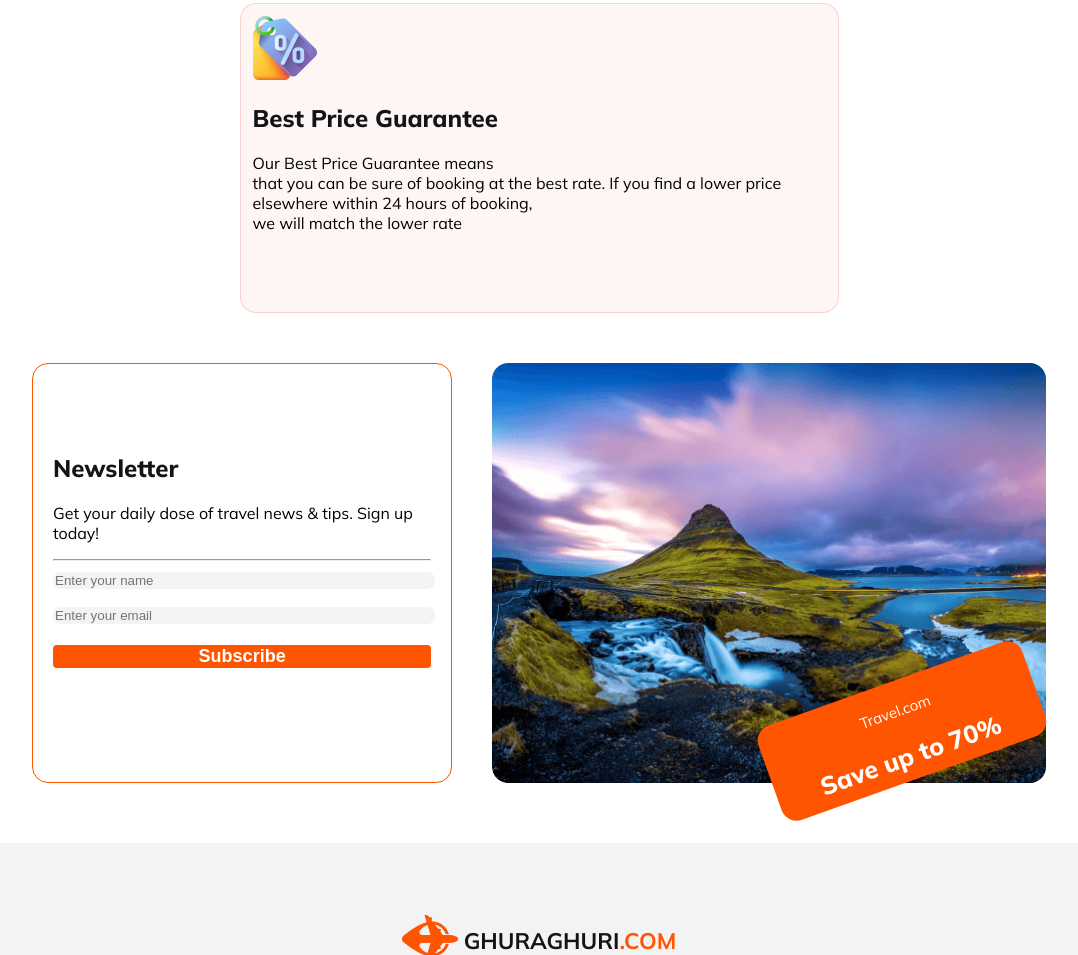
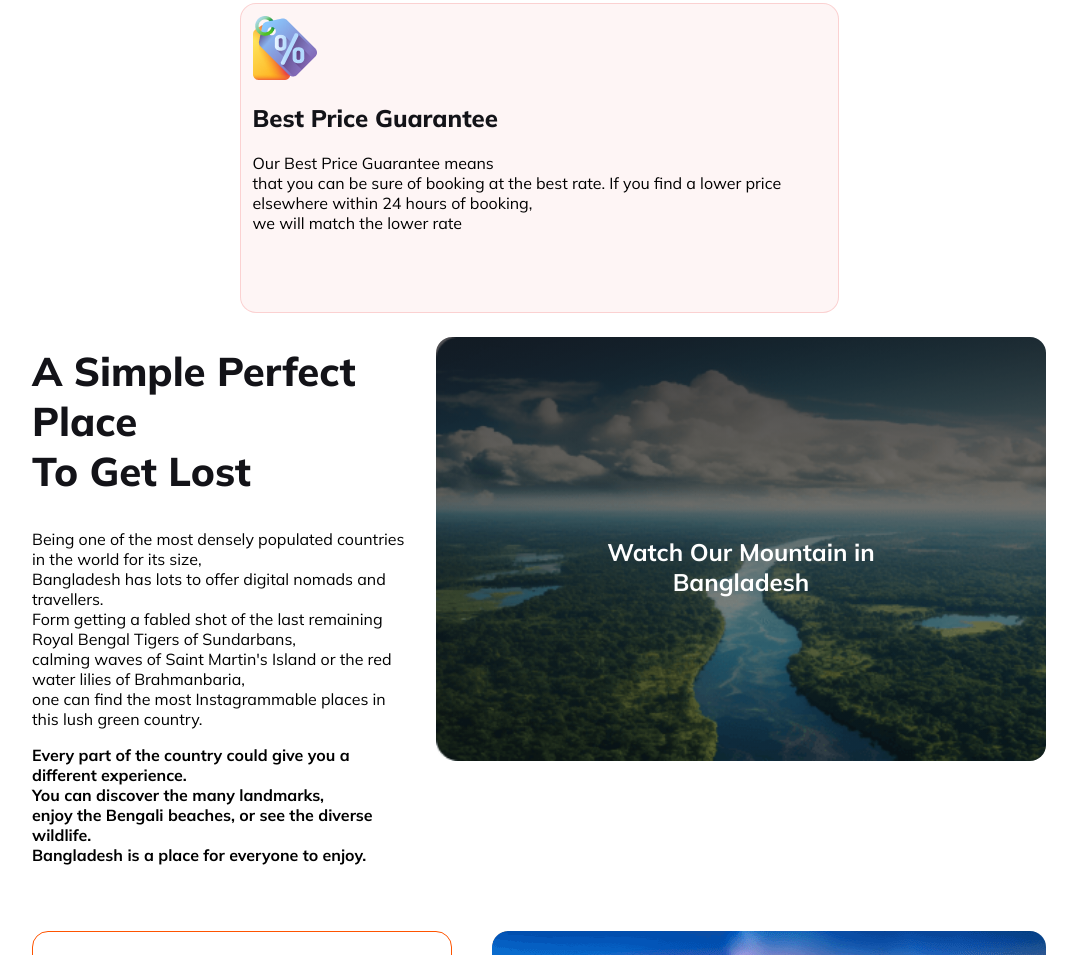
Before and after one commit to jarintasnimsinigdha/travel-task-repo, a plain HTML site: page index.html in a window 1280 px wide. Shown: the part 3084-4039 px from the top of the page, without its empty margins (101-1179 px from the left). Drawn offline with Linux system fonts and the light colour scheme.

Commit message:
optional 1

```diff
--- a/index.html
+++ b/index.html
@@ -191,6 +191,28 @@
 
 
         </section>
+        <section class="get-lost">
+            <div class="lost-text">
+                <h1 class="Tours">A Simple Perfect Place <br> To Get Lost</h1>
+                <p class="list">
+                 Being one of the most densely populated countries in the world
+                 for its size,<br> Bangladesh has lots to offer digital nomads and travellers. <br>
+                 Form getting a fabled shot of the last remaining <br> Royal Bengal Tigers of Sundarbans, <br>
+                 calming waves of Saint Martin's Island or the red water lilies of Brahmanbaria,<br>
+                 one can find the most Instagrammable places in this lush green country.
+                </p>
+                <p>
+                    <b>
+                        Every part of the country could give you a different experience. <br>
+                     You can discover the many landmarks,<br> enjoy the Bengali beaches, or see the diverse wildlife. <br>
+                     Bangladesh is a place for everyone to enjoy. <br>
+                    </b>
+                </p>
+            </div>
+            <div>
+                <p class="mountain"><span class="Watch">Watch Our Mountain in <br> Bangladesh</span></p>
+            </div>
+        </section>
         <section class="full-newspaper">
             <div class="Newsletter">
                 <div>
--- a/styles.css
+++ b/styles.css
@@ -112,17 +112,20 @@ nav ul li a {
         gap: 40px;
     }
 }
-@media screen and (min-width:768px) and (max-width:992px){
+
+@media screen and (min-width:768px) and (max-width:992px) {
     .logo {
         width: 200px;
         height: 80px;
     }
+
     header {
         margin-left: 90px;
         margin-right: 90px;
 
     }
-    .title{
+
+    .title {
         font-size: medium;
     }
 
@@ -138,6 +141,7 @@ nav ul li a {
         background-position: right;
 
     }
+
     .head {
         gap: 10px;
     }
@@ -222,7 +226,9 @@ nav ul li a {
         width: 550px;
 
     }
-    .box,.btn-primary{
+
+    .box,
+    .btn-primary {
         width: 255px;
         height: 52px;
     }
@@ -234,15 +240,18 @@ nav ul li a {
         padding: 16px;
     }
 }
-@media screen and (min-width:768px) and (max-width:992px){
-    .banner{
+
+@media screen and (min-width:768px) and (max-width:992px) {
+    .banner {
         width: 100%;
     }
+
     header {
         margin-left: 90px;
         margin-right: 90px;
 
     }
+
     .buttons {
         width: 287px;
         align-items: center;
@@ -285,7 +294,7 @@ list {
 }
 
 @media screen and (max-width:600px) {
-    .popular-tours{
+    .popular-tours {
         flex-direction: column;
     }
 
@@ -305,20 +314,64 @@ list {
         height: 530px;
 
     }
+
     .Read-More {
-        padding: 0px ;
+        padding: 0px;
 
     }
 }
-@media screen and (min-width:768px) and (max-width:992px){
-    .popular-tours{
+
+@media screen and (min-width:768px) and (max-width:992px) {
+    .popular-tours {
         flex-direction: column;
     }
+
     .list-img {
         width: 800px;
         height: 600px;
         padding-top: 30px;
 
+    }
+}
+
+/*optional1*/
+.mountain {
+    color: #FFF;
+    text-align: center;
+    justify-content: center;
+    font-size: 24px;
+    font-weight: 700;
+    border-radius: 16px;
+    width: 610px;
+    height: 424px;
+    background: linear-gradient(180deg, #131318 -31.96%, rgba(19, 19, 24, 0.00) 100%), url(Images/Rectangle\ 11.png);
+    background-repeat: no-repeat;
+    background-size: cover;
+}
+.Watch{
+    color: #FFF;
+    position: relative;
+    top: 200px;
+}
+.get-lost{
+    display: flex;
+    justify-content: space-between;
+    gap: 30px;
+}
+@media screen and (max-width:600px){
+    .get-lost{
+        flex-direction: column;
+    }
+    main {
+        margin-left: 15px;
+        margin-right: 15px;
+    }
+    .mountain{
+        width: 570px;
+        height: 500px;
+    }
+    .lost-text{
+        width: 550px;
     }
 }
 
@@ -331,11 +384,12 @@ list {
 
 .place {
     color: #FFF;
-    text-align: center;
-    justify-content: center;
+    position: absolute;
+
     font-size: 28px;
     font-weight: 800;
-    margin-top: 400px;
+    padding-top: 90px;
+    padding-left: 120px;
 }
 
 .place1 {
@@ -416,11 +470,9 @@ list {
     .Destination {
         text-align: center;
         padding-left: 90px;
-        padding-bottom:30px ;
+        padding-bottom: 30px;
         justify-content: center;
         width: 550px;
-
-
 
     }
 
@@ -590,7 +642,8 @@ list {
     bottom: 2px;
     right: 4px;
 }
-.full-newspaper{
+
+.full-newspaper {
     display: flex;
     justify-content: space-between;
     gap: 40px;
@@ -598,69 +651,79 @@ list {
     margin-bottom: 60px;
 
 }
-.discount-img{
+
+.discount-img {
     border-radius: 16px;
-    background: url(Images/Rectangle\ 8\ \(1\).png), lightgray 50% ;
-     background-repeat: no-repeat;
+    background: url(Images/Rectangle\ 8\ \(1\).png), lightgray 50%;
+    background-repeat: no-repeat;
     background-size: cover;
-     transform: rotate(0deg);
-     width: 600px;
-     height: 420px;
+    transform: rotate(0deg);
+    width: 600px;
+    height: 420px;
 }
-@media  screen and (max-width:600px) {
-    .full-newspaper{
+
+@media screen and (max-width:600px) {
+    .full-newspaper {
         flex-direction: column;
     }
-    .discount-img{
+
+    .discount-img {
         width: 550px;
         height: 620px;
         margin-top: 40px;
     }
-    .Newsletter{
+
+    .Newsletter {
         width: 530px;
         height: 300px;
 
     }
 }
 
-.title2{
+.title2 {
     color: #131318;
     font-size: 15px;
     font-weight: 800;
 
 }
-.orange2{
+
+.orange2 {
     color: #FF5400;
 }
 
-.footer-class{
+.footer-class {
     display: flex;
     align-items: center;
     justify-content: center;
     padding-top: 65px;
 }
-footer{
+
+footer {
     background: rgba(19, 19, 24, 0.05);
     width: 100%;
 }
-.footer-text{
+
+.footer-text {
     display: flex;
-   padding-bottom: 40px; ;
-   justify-content: center;
+    padding-bottom: 40px;
+    ;
+    justify-content: center;
 }
 
-@media screen and (max-width:600px){
-    .footer-text{
+@media screen and (max-width:600px) {
+    .footer-text {
         flex-direction: column;
         display: flex;
         align-items: center;
 
     }
-    .Social{
+
+    .Social {
         width: 90px;
         height: 24px;
     }
-    footer{
+
+    footer {
         width: 600px;
     }
 }
```
